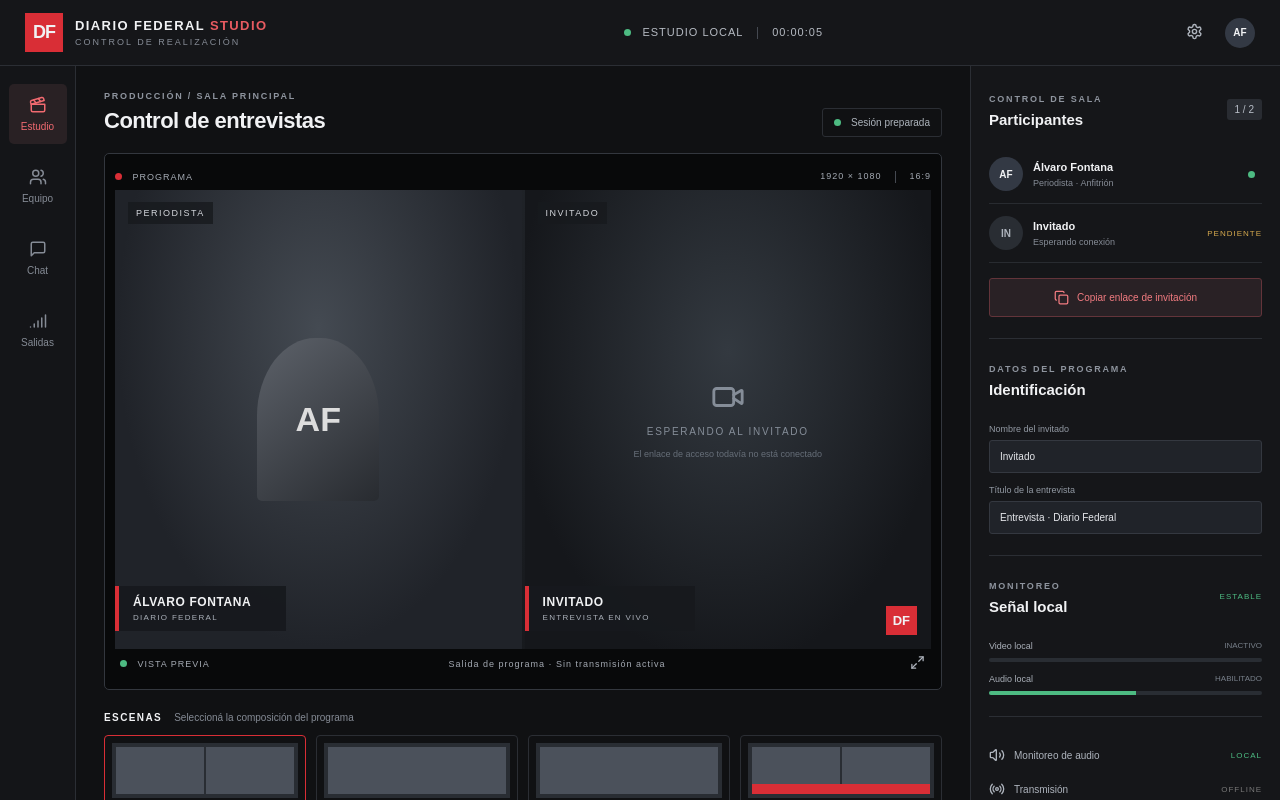
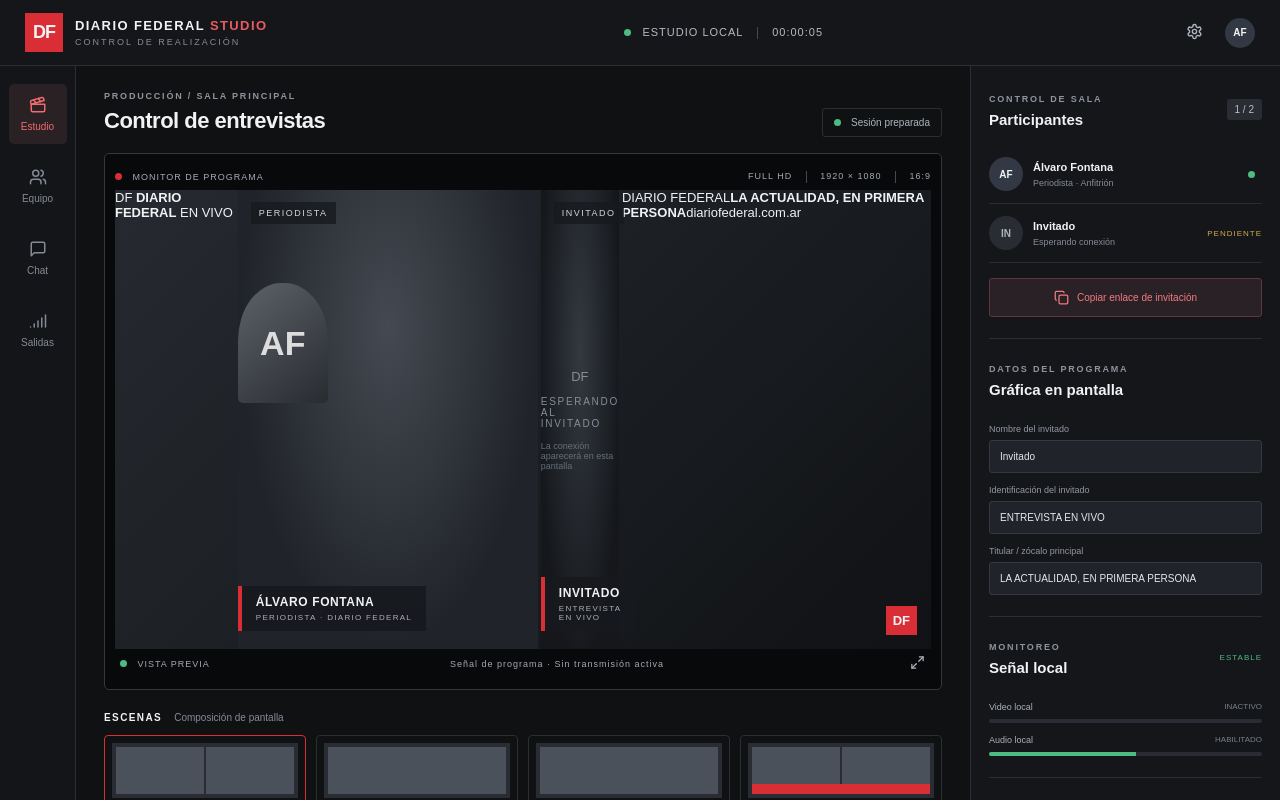
Before and after one commit to Alvarorfontana/diario-federal-studio, a Next.js app: page / in a window 1280 px wide. Shown: the top 800 px of the page. Built offline with nearby package versions, Linux system fonts and the light colour scheme.

Commit message:
Refine broadcast graphics and interview lower thirds

```diff
--- a/app/page.tsx
+++ b/app/page.tsx
@@ -1,7 +1,7 @@
 "use client";
 
 import { useEffect, useRef, useState } from "react";
-import { Radio, Video, VideoOff, Mic, MicOff, MonitorUp, Settings, Users, Clapperboard, Copy, Circle, Volume2, Maximize2, MessageSquare, ChevronDown, Signal, Play, Square } from "lucide-react";
+import { Radio, Video, VideoOff, Mic, MicOff, MonitorUp, Settings, Users, Clapperboard, Copy, Circle, Volume2, Maximize2, MessageSquare, ChevronDown, Signal, Play } from "lucide-react";
 
 type Scene = "split" | "guest" | "host" | "headline";
 
@@ -11,6 +11,8 @@ export default function StudioPage() {
   const [micOn, setMicOn] = useState(true);
   const [scene, setScene] = useState<Scene>("split");
   const [guestName, setGuestName] = useState("Invitado");
+  const [guestRole, setGuestRole] = useState("ENTREVISTA EN VIVO");
+  const [headline, setHeadline] = useState("LA ACTUALIDAD, EN PRIMERA PERSONA");
   const [showSettings, setShowSettings] = useState(false);
   const [clock, setClock] = useState("00:00:00");
 
@@ -18,7 +20,7 @@ export default function StudioPage() {
     const start = Date.now();
     const id = window.setInterval(() => {
       const s = Math.floor((Date.now() - start) / 1000);
-      setClock([Math.floor(s/3600), Math.floor(s/60)%60, s%60].map(n=>String(n).padStart(2,"0")).join(":"));
+      setClock([Math.floor(s / 3600), Math.floor(s / 60) % 60, s % 60].map(n => String(n).padStart(2, "0")).join(":"));
     }, 1000);
     return () => window.clearInterval(id);
   }, []);
@@ -35,19 +37,21 @@ export default function StudioPage() {
       const stream = await navigator.mediaDevices.getUserMedia({ video: true, audio: false });
       if (videoRef.current) videoRef.current.srcObject = stream;
       setCameraOn(true);
-    } catch { alert("No se pudo acceder a la cámara. Revisá los permisos del navegador."); }
+    } catch {
+      alert("No se pudo acceder a la cámara. Revisá los permisos del navegador.");
+    }
   }
 
   async function copyGuestLink() {
     await navigator.clipboard?.writeText(window.location.origin + "/guest/demo");
-    alert("Enlace de invitado copiado (ruta de demostración).");
+    alert("Enlace copiado. La sala de invitado todavía debe integrarse para habilitar conexiones remotas.");
   }
 
   return <main className="studio">
     <header className="topbar">
       <div className="brand"><div className="brand-mark">DF</div><div><strong>DIARIO FEDERAL <span>STUDIO</span></strong><small>CONTROL DE REALIZACIÓN</small></div></div>
       <div className="top-status"><span className="live-dot" /> ESTUDIO LOCAL <i /> {clock}</div>
-      <div className="top-actions"><button className="icon-btn" onClick={()=>setShowSettings(!showSettings)} aria-label="Configuración"><Settings size={17}/></button><div className="avatar">AF</div></div>
+      <div className="top-actions"><button className="icon-btn" onClick={() => setShowSettings(!showSettings)} aria-label="Configuración"><Settings size={17} /></button><div className="avatar">AF</div></div>
     </header>
 
     <section className="workspace">
@@ -61,44 +65,56 @@ export default function StudioPage() {
 
       <section className="production">
         <div className="section-heading"><div><div className="eyebrow">PRODUCCIÓN / SALA PRINCIPAL</div><h1>Control de entrevistas</h1></div><div className="session-chip"><span className="green-dot"/> Sesión preparada</div></div>
+
         <div className="monitor">
-          <div className="monitor-head"><span><span className="red-dot"/> PROGRAMA</span><span>1920 × 1080 <i/> 16:9</span></div>
-          <div className={"program-frame scene-"+scene}>
-            <div className="feed host-feed"><div className="feed-label">PERIODISTA</div><div className="placeholder-portrait host-portrait"><span>AF</span></div><div className="lower-third"><b>ÁLVARO FONTANA</b><small>DIARIO FEDERAL</small></div></div>
-            <div className="feed guest-feed"><div className="feed-label">INVITADO</div><div className="guest-placeholder"><Video size={34}/><span>ESPERANDO AL INVITADO</span><small>El enlace de acceso todavía no está conectado</small></div><div className="lower-third"><b>{guestName.toUpperCase()}</b><small>ENTREVISTA EN VIVO</small></div></div>
-            {scene==="headline" && <div className="headline-overlay">DIARIO FEDERAL <strong>ANÁLISIS Y ACTUALIDAD</strong></div>}
+          <div className="monitor-head"><span><span className="red-dot"/> MONITOR DE PROGRAMA</span><span>FULL HD <i/> 1920 × 1080 <i/> 16:9</span></div>
+          <div className={"program-frame scene-" + scene}>
+            <div className="broadcast-topline"><span>DF <b>DIARIO FEDERAL</b></span><span className="broadcast-live"><i/> EN VIVO</span></div>
+            <div className="feed host-feed">
+              <div className="feed-label">PERIODISTA</div>
+              <div className="host-visual"><div className="placeholder-portrait">AF</div><video ref={videoRef} autoPlay muted playsInline className={cameraOn ? "camera-preview visible" : "camera-preview"}/></div>
+              <div className="lower-third"><b>ÁLVARO FONTANA</b><small>PERIODISTA · DIARIO FEDERAL</small></div>
+            </div>
+            <div className="feed guest-feed">
+              <div className="feed-label">INVITADO</div>
+              <div className="guest-placeholder"><div className="guest-silhouette">DF</div><span>ESPERANDO AL INVITADO</span><small>La conexión aparecerá en esta pantalla</small></div>
+              <div className="lower-third guest-lower"><b>{guestName.toUpperCase()}</b><small>{guestRole}</small></div>
+            </div>
+            {scene === "headline" && <div className="headline-overlay"><small>DIARIO FEDERAL · ANÁLISIS Y ACTUALIDAD</small><strong>{headline}</strong></div>}
             <div className="program-watermark">DF</div>
+            <div className="broadcast-bottom"><span>DIARIO FEDERAL</span><b>{headline}</b><span>diariofederal.com.ar</span></div>
           </div>
-          <div className="monitor-foot"><span><i className="green-dot"/> VISTA PREVIA</span><span>Salida de programa · Sin transmisión activa</span><button className="plain-icon"><Maximize2 size={15}/></button></div>
+          <div className="monitor-foot"><span><i className="green-dot"/> VISTA PREVIA</span><span>Señal de programa · Sin transmisión activa</span><button className="plain-icon"><Maximize2 size={15}/></button></div>
         </div>
 
-        <div className="scene-section"><div className="subheading"><strong>ESCENAS</strong><span>Seleccioná la composición del programa</span></div><div className="scene-grid">
-          {(["split","guest","host","headline"] as Scene[]).map((s,i)=><button key={s} onClick={()=>setScene(s)} className={"scene-card "+(scene===s?"selected":"")}><div className={"scene-thumb thumb-"+s}><i/><i/></div><span>{["Pantalla dividida","Invitado","Periodista","Titular"][i]}</span></button>)}
+        <div className="scene-section"><div className="subheading"><strong>ESCENAS</strong><span>Composición de pantalla</span></div><div className="scene-grid">
+          {(["split", "guest", "host", "headline"] as Scene[]).map((s, i) => <button key={s} onClick={() => setScene(s)} className={"scene-card " + (scene === s ? "selected" : "")}><div className={"scene-thumb thumb-" + s}><i/><i/></div><span>{["Pantalla dividida", "Invitado", "Periodista", "Titular"][i]}</span></button>)}
         </div></div>
 
-        <div className="control-strip"><div className="control-group"><button className={"control-btn "+(micOn?"":"muted")} onClick={()=>setMicOn(!micOn)}>{micOn?<Mic/>:<MicOff/>}<span>{micOn?"Micrófono":"Micrófono off"}</span></button><button className={"control-btn "+(cameraOn?"on":"")} onClick={toggleCamera}>{cameraOn?<Video/>:<VideoOff/>}<span>{cameraOn?"Cámara activa":"Activar cámara"}</span></button><button className="control-btn"><MonitorUp/><span>Compartir pantalla</span></button></div><div className="record-group"><button className="record-btn" disabled><Circle size={13}/> Grabar</button><button className="broadcast-btn" disabled><Radio size={15}/> Emitir</button></div></div>
-        {showSettings && <div className="settings-note">Configuración de dispositivos y servicios remotos: pendiente de integración.</div>}
+        <div className="control-strip"><div className="control-group"><button className={"control-btn " + (micOn ? "" : "muted")} onClick={() => setMicOn(!micOn)}>{micOn ? <Mic/> : <MicOff/>}<span>{micOn ? "Micrófono" : "Micrófono off"}</span></button><button className={"control-btn " + (cameraOn ? "on" : "")} onClick={toggleCamera}>{cameraOn ? <Video/> : <VideoOff/>}<span>{cameraOn ? "Cámara activa" : "Activar cámara"}</span></button><button className="control-btn"><MonitorUp/><span>Compartir pantalla</span></button></div><div className="record-group"><button className="record-btn" disabled><Circle size={13}/> Grabar</button><button className="broadcast-btn" disabled><Radio size={15}/> Emitir</button></div></div>
+        {showSettings && <div className="settings-note">La configuración de dispositivos, conexiones remotas y salidas se habilitará en las siguientes etapas.</div>}
       </section>
 
       <aside className="right-panel">
         <div className="panel-title"><div><span className="eyebrow">CONTROL DE SALA</span><h2>Participantes</h2></div><span className="count">1 / 2</span></div>
-        <div className="participant"><div className="person-avatar">AF</div><div className="person-info"><strong>Álvaro Fontana</strong><small>Periodista · Anfitrión</small></div><span className="presence"/> </div>
+        <div className="participant"><div className="person-avatar">AF</div><div className="person-info"><strong>Álvaro Fontana</strong><small>Periodista · Anfitrión</small></div><span className="presence"/></div>
         <div className="participant waiting"><div className="person-avatar guest-avatar">IN</div><div className="person-info"><strong>{guestName}</strong><small>Esperando conexión</small></div><span className="waiting-tag">PENDIENTE</span></div>
         <button className="invite-btn" onClick={copyGuestLink}><Copy size={15}/> Copiar enlace de invitación</button>
         <div className="panel-divider"/>
-        <div className="panel-title compact"><div><span className="eyebrow">DATOS DEL PROGRAMA</span><h2>Identificación</h2></div></div>
-        <label className="field-label">Nombre del invitado</label><input value={guestName} onChange={e=>setGuestName(e.target.value)} />
-        <label className="field-label">Título de la entrevista</label><input defaultValue="Entrevista · Diario Federal" />
+        <div className="panel-title compact"><div><span className="eyebrow">DATOS DEL PROGRAMA</span><h2>Gráfica en pantalla</h2></div></div>
+        <label className="field-label">Nombre del invitado</label><input value={guestName} onChange={e => setGuestName(e.target.value)} />
+        <label className="field-label">Identificación del invitado</label><input value={guestRole} onChange={e => setGuestRole(e.target.value)} />
+        <label className="field-label">Titular / zócalo principal</label><input value={headline} onChange={e => setHeadline(e.target.value)} />
         <div className="panel-divider"/>
         <div className="panel-title compact"><div><span className="eyebrow">MONITOREO</span><h2>Señal local</h2></div><span className="green-text">ESTABLE</span></div>
-        <div className="meter-row"><span>Video local</span><span>{cameraOn?"ACTIVO":"INACTIVO"}</span></div><div className="meter"><i style={{width:cameraOn?"76%":"0%"}}/></div>
-        <div className="meter-row"><span>Audio local</span><span>{micOn?"HABILITADO":"SILENCIADO"}</span></div><div className="meter"><i style={{width:micOn?"54%":"0%"}}/></div>
+        <div className="meter-row"><span>Video local</span><span>{cameraOn ? "ACTIVO" : "INACTIVO"}</span></div><div className="meter"><i style={{width: cameraOn ? "76%" : "0%"}}/></div>
+        <div className="meter-row"><span>Audio local</span><span>{micOn ? "HABILITADO" : "SILENCIADO"}</span></div><div className="meter"><i style={{width: micOn ? "54%" : "0%"}}/></div>
         <div className="panel-divider"/>
         <div className="output-row"><div><Volume2 size={16}/><span>Monitoreo de audio</span></div><span className="output-state">LOCAL</span></div>
         <div className="output-row"><div><Radio size={16}/><span>Transmisión</span></div><span className="output-state off">OFFLINE</span></div>
-        <div className="panel-bottom"><span><Play size={13}/> DF STUDIO · MVP 0.1</span><ChevronDown size={15}/></div>
+        <div className="panel-bottom"><span><Play size={13}/> DF STUDIO · MVP 0.2</span><ChevronDown size={15}/></div>
       </aside>
     </section>
-    <footer><span>DIARIO FEDERAL STUDIO</span><span>ENTORNO DE PRODUCCIÓN · VERSIÓN 0.1.0</span><span>Todos los sistemas locales</span></footer>
+    <footer><span>DIARIO FEDERAL STUDIO</span><span>ENTORNO DE PRODUCCIÓN · VERSIÓN 0.2.0</span><span>Gráfica editorial DF</span></footer>
   </main>;
 }
```
